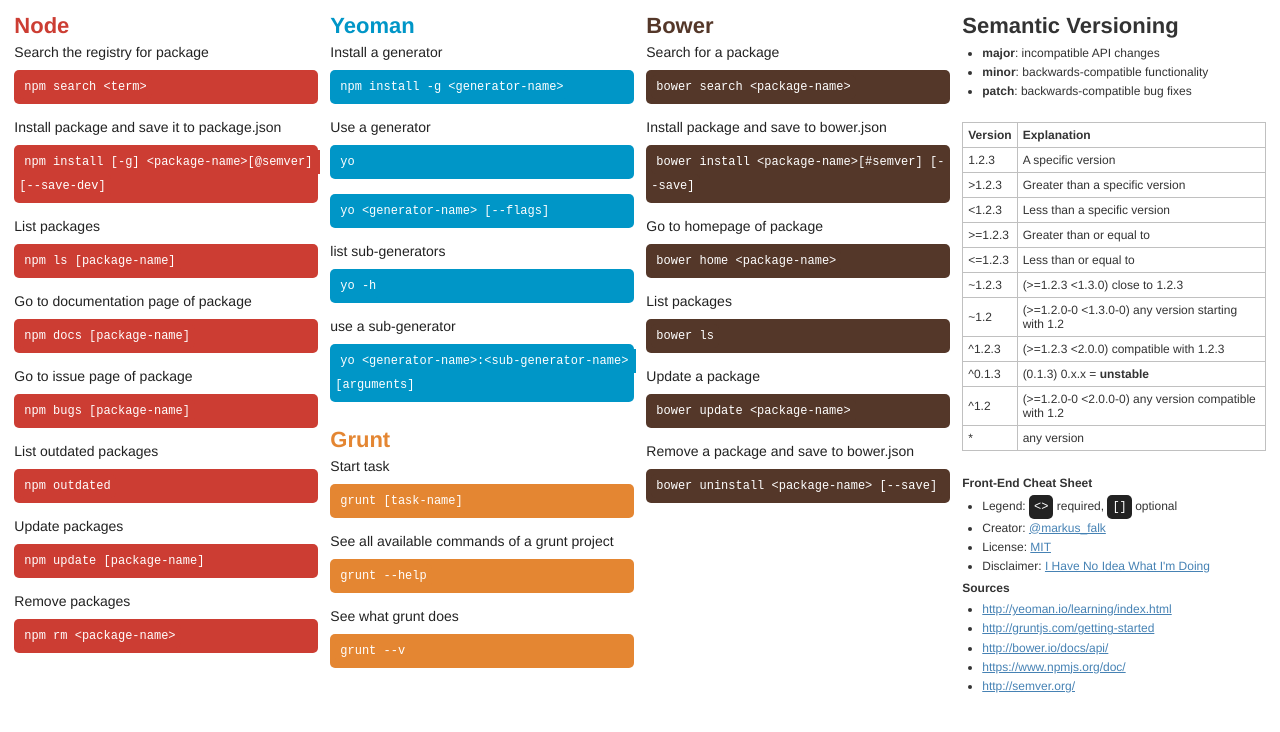
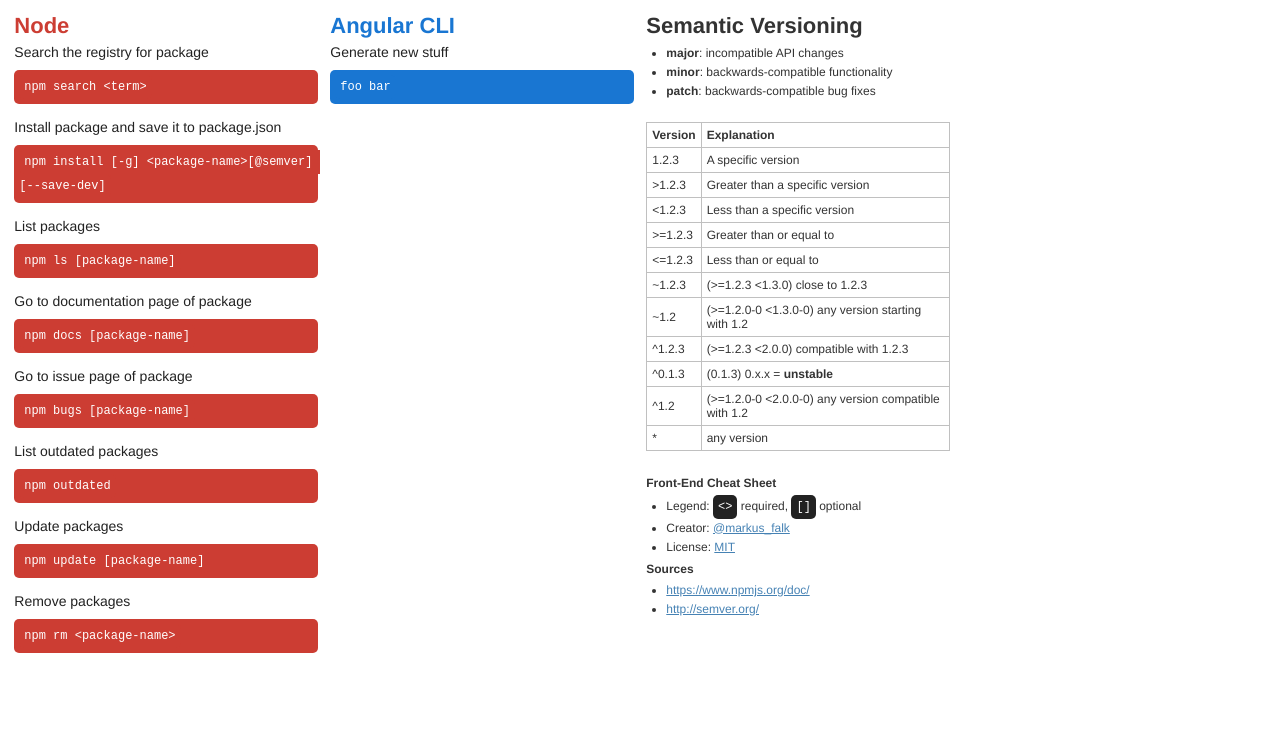
Before and after one commit to markusfalk/front-end-cheatsheet, a plain HTML site: page html/front-end-cheat-sheet.html in a window 1280 px wide. Drawn offline with Linux system fonts and the light colour scheme.

Commit message:
[TASK] remove legacy hints refs #12, #14

```diff
--- a/css/style.css
+++ b/css/style.css
@@ -89,12 +89,12 @@
   background-color: #cc3d33;
 }
 
-.yeoman h2 {
-  color: #0096c7;
+.angular h2 {
+  color: rgb(25,118,210);
 }
-.yeoman code,
-.yeoman pre {
-  background-color: #0096c7;
+.angular code,
+.angular pre {
+  background-color: rgb(25,118,210);
 }
 
 .grunt h2 {
--- a/html/front-end-cheat-sheet.html
+++ b/html/front-end-cheat-sheet.html
@@ -33,49 +33,12 @@
     </section>
 
     <section>
-      <div class="yeoman">
-        <h2>Yeoman</h2>
-        <h3>Install a generator</h3>
-        <pre><code>npm install -g &lt;generator-name&gt;</code></pre>
-        <h3>Use a generator</h3>
-        <pre><code>yo</code></pre>
-        <pre><code>yo &lt;generator-name&gt; [--flags]</code></pre>
-        <h3>list sub-generators</h3>
-        <pre><code>yo -h</code></pre>
-        <h3>use a sub-generator</h3>
-        <pre><code>yo &lt;generator-name&gt;:&lt;sub-generator-name&gt; [arguments]</code></pre>
-      </div>
-
-      <div class="grunt">
-        <h2>Grunt</h2>
-        <h3>Start task</h3>
-        <pre><code>grunt [task-name]</code></pre>
-        <h3>See all available commands of a grunt project</h3>
-        <pre><code>grunt --help</code></pre>
-        <h3>See what grunt does</h3>
-        <pre><code>grunt --v</code></pre>
-      </div>
-
+      <div class="angular">
+        <h2>Angular CLI</h2>
+        <h3>Generate new stuff</h3>
+        <pre><code>foo bar</code></pre>
+      </div> <!-- angular -->
     </section>
-
-    <section>
-      <div class="bower">
-        <h2>Bower</h2>
-        <h3>Search for a package</h3>
-        <pre><code>bower search &lt;package-name&gt;</code></pre>
-        <h3>Install package and save to bower.json</h3>
-        <pre><code>bower install &lt;package-name&gt;[#semver] [--save]</code></pre>
-        <h3>Go to homepage of package</h3>
-        <pre><code>bower home &lt;package-name&gt;</code></pre>
-        <h3>List packages</h3>
-        <pre><code>bower ls</code></pre>
-        <h3>Update a package</h3>
-        <pre><code>bower update &lt;package-name&gt;</code></pre>
-        <h3>Remove a package and save to bower.json</h3>
-        <pre><code>bower uninstall &lt;package-name&gt; [--save]</code></pre>
-      </div>
-    </section>
-
 
     <section>
       <div class="semver">
@@ -149,14 +112,10 @@
           <li>Legend: <code>&lt;&gt;</code> required, <code>[]</code> optional</li>
           <li>Creator: <a href="https://twitter.com/markus_falk">@markus_falk</a></li>
           <li>License: <a href="https://tldrlegal.com/license/mit-license">MIT</a></li>
-          <li>Disclaimer: <a href="http://i.minus.com/ibxEw6l6IvBlwd.jpg">I Have No Idea What I&#39;m Doing</a></li>
         </ul>
 
         <h2>Sources</h2>
         <ul>
-          <li><a href="http://yeoman.io/learning/index.html">http://yeoman.io/learning/index.html</a></li>
-          <li><a href="http://gruntjs.com/getting-started">http://gruntjs.com/getting-started</a></li>
-          <li><a href="http://bower.io/docs/api/">http://bower.io/docs/api/</a></li>
           <li><a href="https://www.npmjs.org/doc/">https://www.npmjs.org/doc/</a></li>
           <li><a href="http://semver.org/">http://semver.org/</a></li>
         </ul>
```
Also changed, not shown: README.md.
